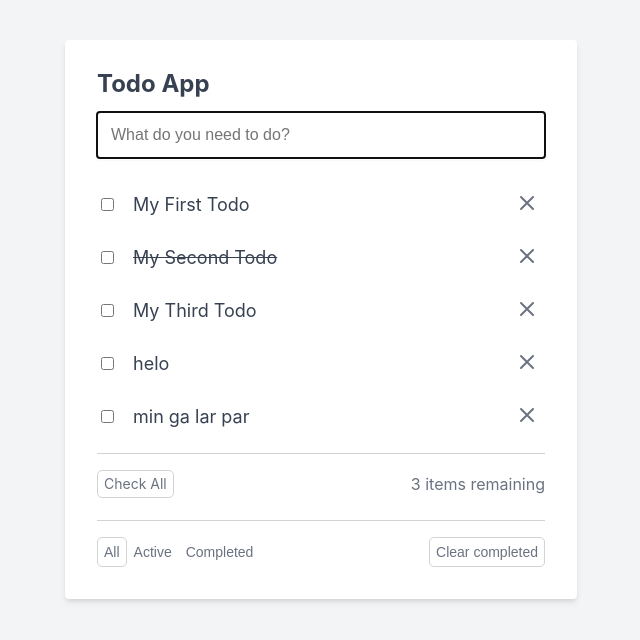
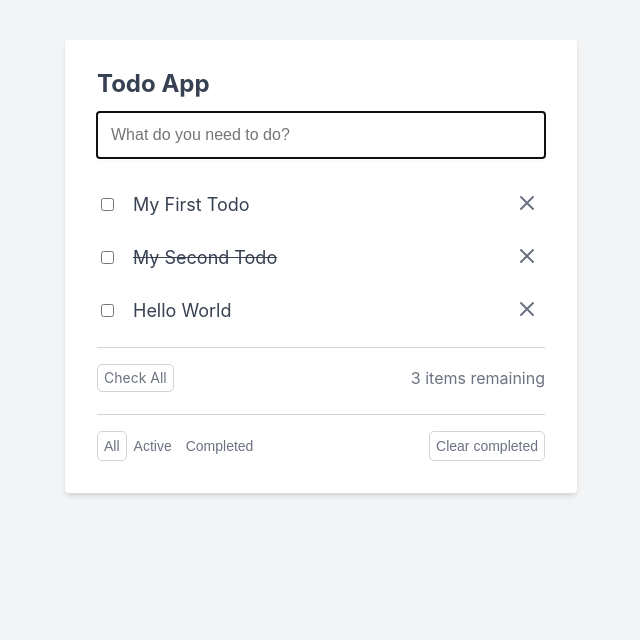
Before and after one commit to HninHtet-99/Todo, a React (Create React App) app: page / in a window 1280 px wide. Shown: the top 640 px of the page, without its empty margins (319-959 px from the left). Built offline with nearby package versions, Linux system fonts and the light colour scheme; data requests are answered from the project's data file.

Commit message:
delete todo in client and server side

```diff
--- a/src/App.js
+++ b/src/App.js
@@ -16,6 +16,7 @@ function App() {
         setTodos(todos);
       });
   });
+
   let addTodo = (todo) => {
     // update data at server side
     fetch("http://localhost:3001/todos", {
@@ -25,16 +26,26 @@ function App() {
       },
       body: JSON.stringify(todo),
     });
-
     // update data at client side
     setTodos((prevState) => [...prevState, todo]);
+  };
+
+  let deleteTodo = (id) => {
+    // server side
+    fetch(`http://localhost:3001/todos/${id}`, {
+      method: "DELETE",
+    });
+    //client side
+    setTodos((prevState) => {
+      return prevState.filter((todo) => todo.id !== id);
+    });
   };
   return (
     <div className="todo-app-container">
       <div className="todo-app">
         <h2>Todo App</h2>
         <TodoForm addTodo={addTodo} />
-        <TodoList todos={todos} />
+        <TodoList todos={todos} deleteTodo={deleteTodo} />
         <CheckAllAndRemaining />
         <div className="other-buttons-container">
           <TodoFilters />
--- /dev/null
+++ b/src/components/Todo.js
@@ -0,0 +1,38 @@
+import React from "react";
+
+const Todo = ({ todo, deleteTodo }) => {
+  return (
+    <div>
+      <li className="todo-item-container">
+        <div className="todo-item">
+          <input type="checkbox" />
+          <span
+            className={`todo-item-label ${
+              todo.completed ? "line-through" : ""
+            }`}
+          >
+            {todo.title}
+          </span>
+          {/* <input type="text" className="todo-item-input" value="Finish React Series" /> */}
+        </div>
+        <button className="x-button" onClick={() => deleteTodo(todo.id)}>
+          <svg
+            className="x-button-icon"
+            fill="none"
+            viewBox="0 0 24 24"
+            stroke="currentColor"
+          >
+            <path
+              strokeLinecap="round"
+              strokeLinejoin="round"
+              strokeWidth={2}
+              d="M6 18L18 6M6 6l12 12"
+            />
+          </svg>
+        </button>
+      </li>
+    </div>
+  );
+};
+
+export default Todo;
--- a/src/components/TodoList.js
+++ b/src/components/TodoList.js
@@ -1,38 +1,12 @@
 import React from "react";
+import Todo from "./Todo";
 
-const TodoList = ({ todos }) => {
+const TodoList = ({ todos, deleteTodo }) => {
   return (
     <div>
       <ul className="todo-list">
         {todos.map((todo) => (
-          <li className="todo-item-container" key={todo.id}>
-            <div className="todo-item">
-              <input type="checkbox" />
-              <span
-                className={`todo-item-label ${
-                  todo.completed ? "line-through" : ""
-                }`}
-              >
-                {todo.title}
-              </span>
-              {/* <input type="text" className="todo-item-input" value="Finish React Series" /> */}
-            </div>
-            <button className="x-button">
-              <svg
-                className="x-button-icon"
-                fill="none"
-                viewBox="0 0 24 24"
-                stroke="currentColor"
-              >
-                <path
-                  strokeLinecap="round"
-                  strokeLinejoin="round"
-                  strokeWidth={2}
-                  d="M6 18L18 6M6 6l12 12"
-                />
-              </svg>
-            </button>
-          </li>
+          <Todo todo={todo} key={todo.id} deleteTodo={deleteTodo} />
         ))}
       </ul>
     </div>
--- a/src/data/db.json
+++ b/src/data/db.json
@@ -11,18 +11,8 @@
       "completed": true
     },
     {
-      "id": 3,
-      "title": "My Third Todo",
-      "completed": false
-    },
-    {
-      "id": 173,
-      "title": "helo",
-      "completed": false
-    },
-    {
-      "id": 365,
-      "title": "min ga lar par",
+      "id": 507,
+      "title": "Hello World",
       "completed": false
     }
   ]
```
